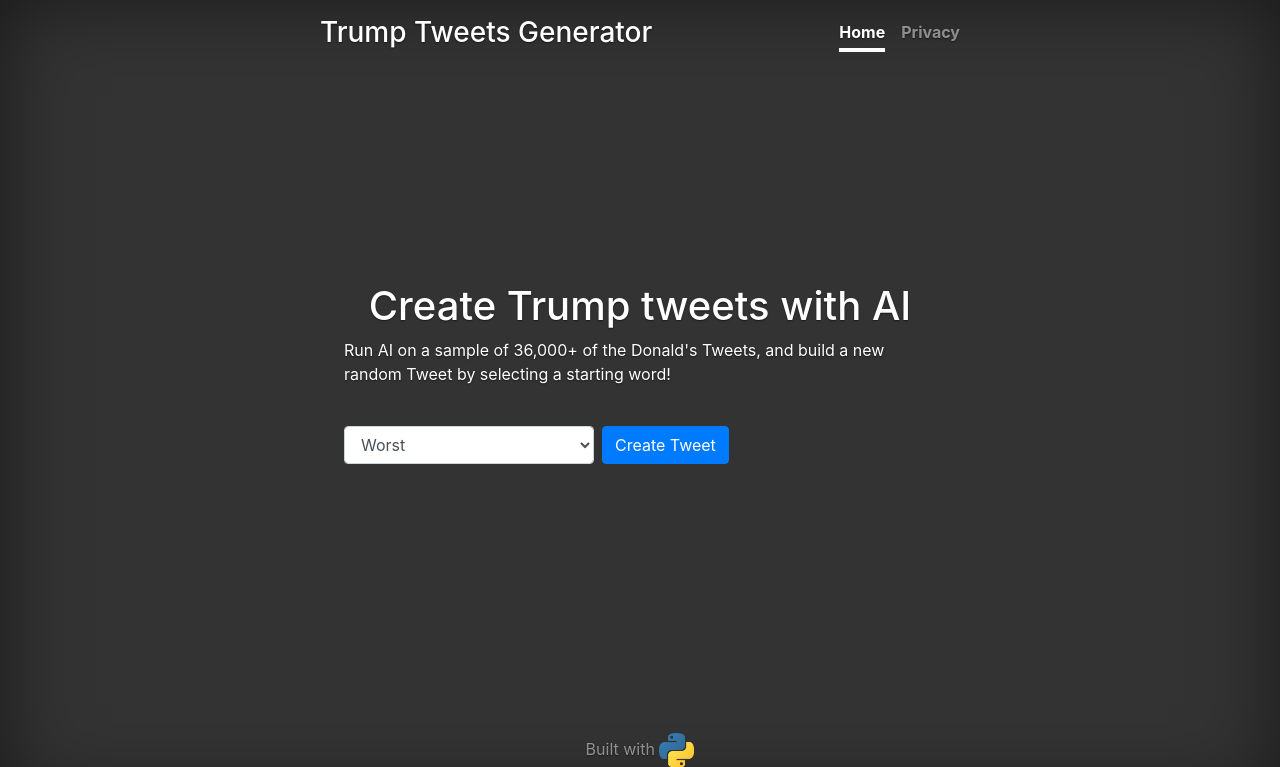
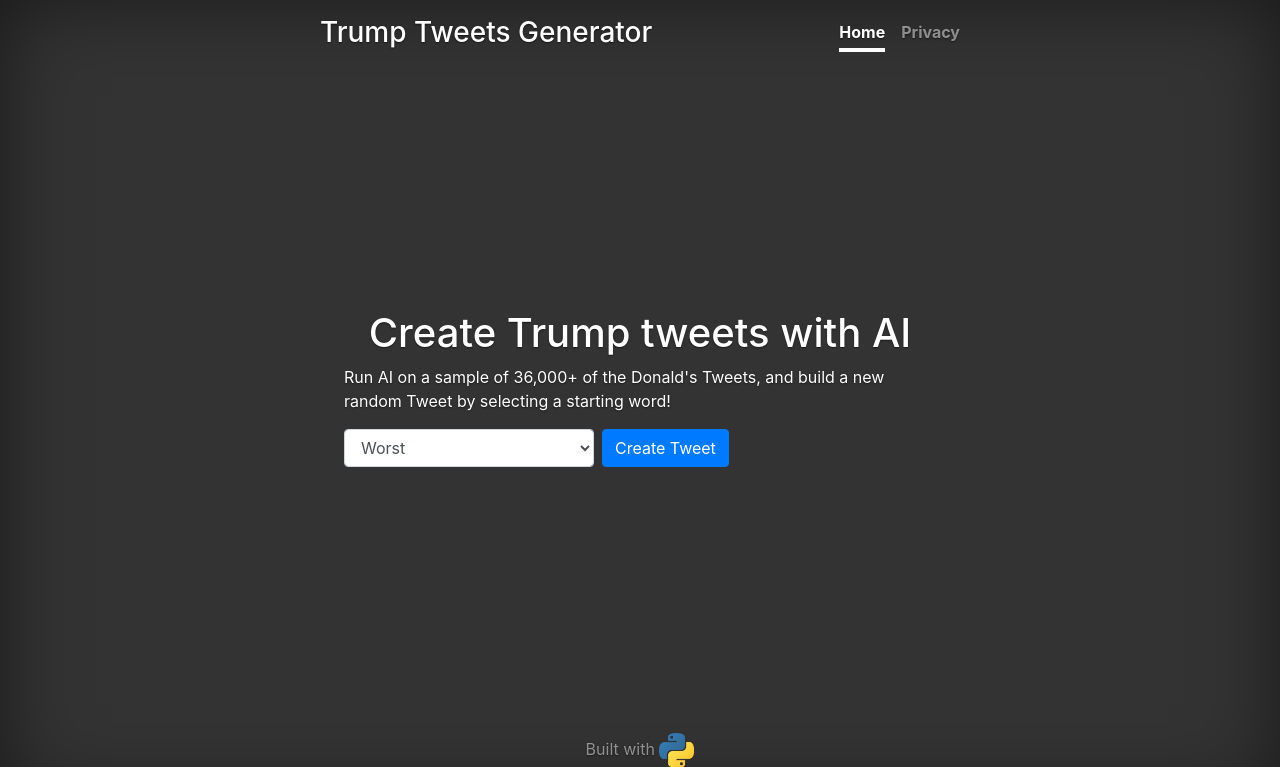
Before and after one commit to trevorbye/tweet_generator, a Flask app: page / in a window 1280 px wide. Shown: the top 767 px of the page. Run offline with Flask 2, Linux system fonts and the light colour scheme; some libraries are stand-ins or nearby versions.

Commit message:
changed margins

```diff
--- a/static/main.css
+++ b/static/main.css
@@ -88,7 +88,7 @@
 }
 
 #main-form, #output-area {
-    margin-top: 40px;
+    margin-top: 10px;
 }
 
 #privacy {
```
